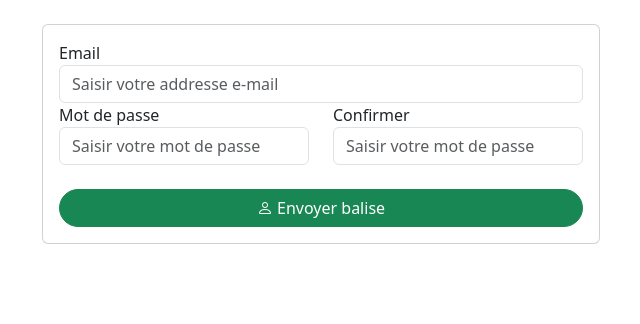
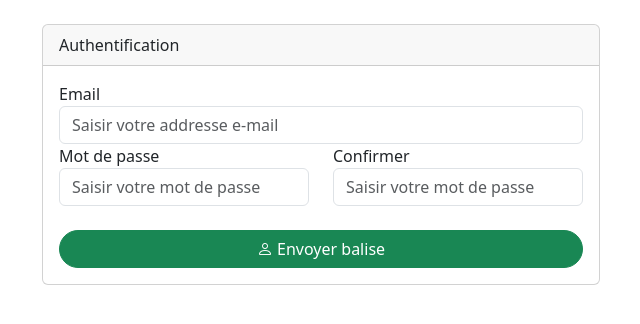
Before and after one commit to TiavinaTiTi/PartageBootstrap, a website: page index.html in a window 1280 px wide. Shown: the whole page, without its empty margins (319-959 px from the left). Drawn offline with nearby package versions, Linux system fonts and the light colour scheme.

Commit message:
Mise a jour header card

```diff
--- a/index.html
+++ b/index.html
@@ -11,6 +11,9 @@
 
     <div class="container">
         <div class="card col-12 col-md-6 offset-md-3 mt-4">
+            <div class="card-header">
+                Authentification
+            </div>
             <div class="card-body">
                 <div class="">
                     <label for="address">Email</label>
```
